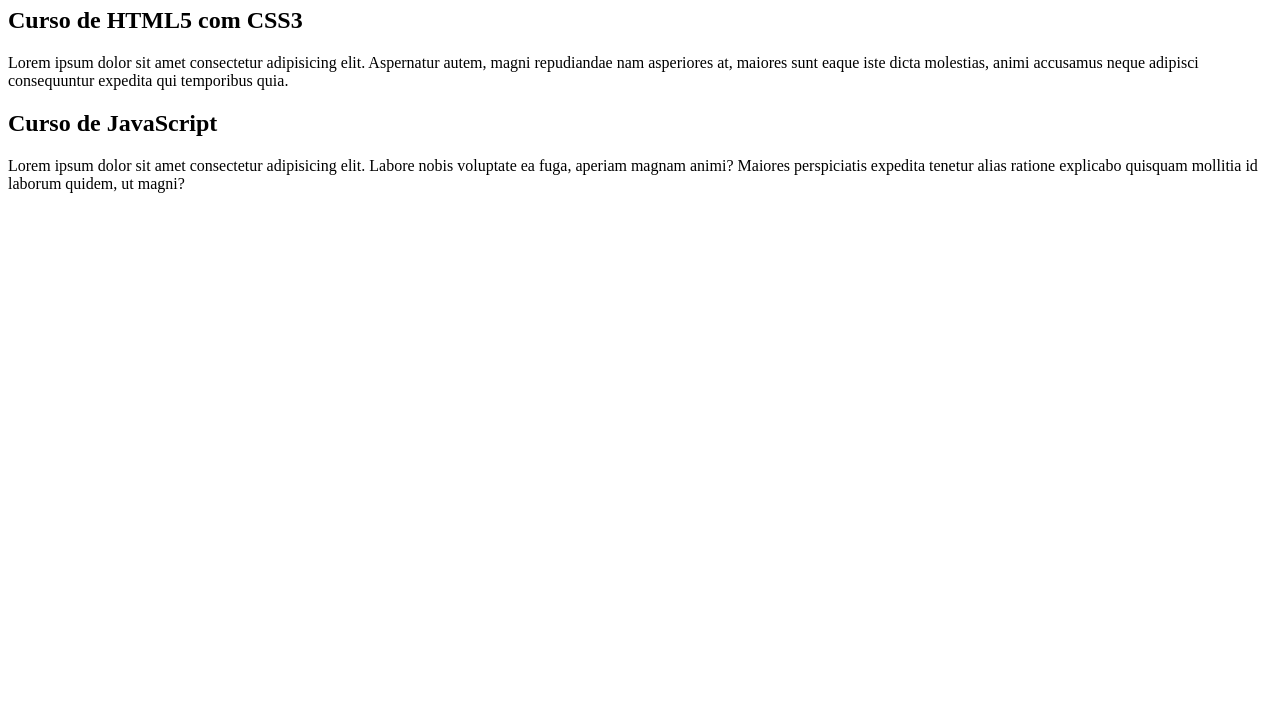
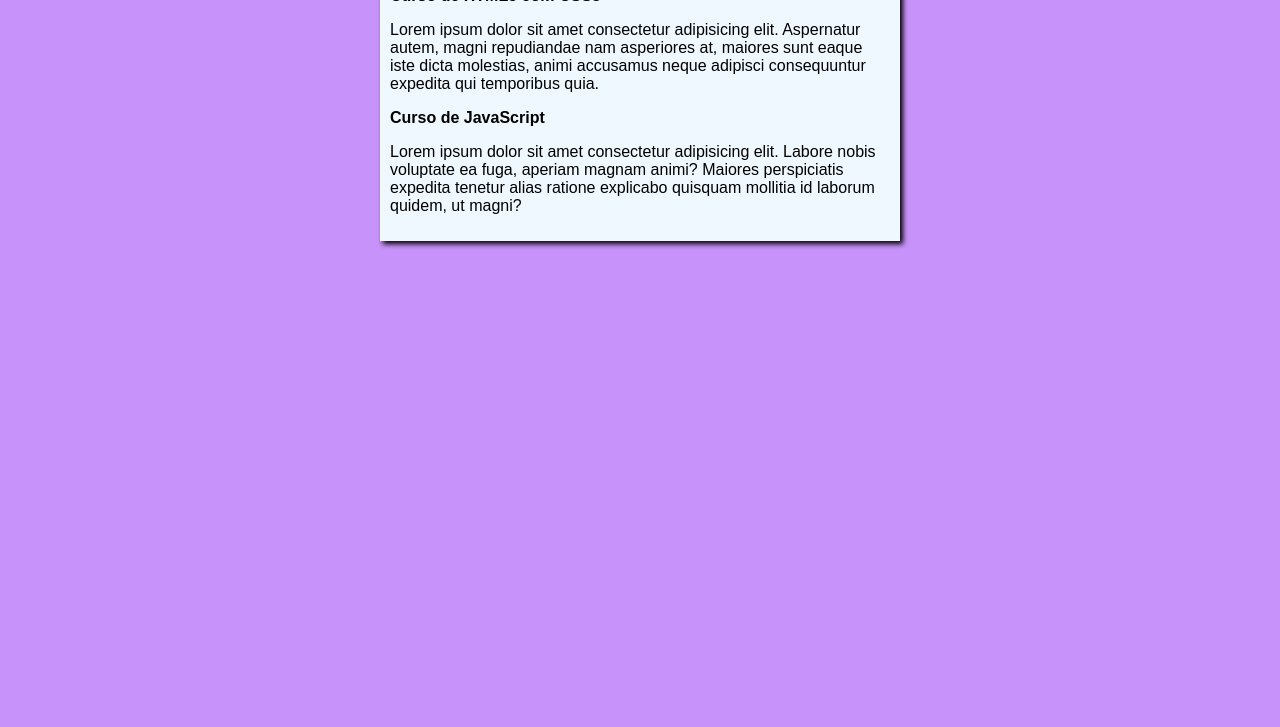
Before and after one commit to dornellesfr/site-project, a plain HTML site: page index.html in a window 1280 px wide. Shown: the part 73-800 px from the top of the page. Drawn offline with Linux system fonts and the light colour scheme.

Commit message:
Revert "Revert "Merge branch 'design'""
This reverts commit 16a95405a4cf97aa6420c845fae8f0d74a062ec1.

```diff
--- /dev/null
+++ b/estilos/style.css
@@ -0,0 +1,16 @@
+* {
+    font-family: Arial, Helvetica, sans-serif;
+    font-size: 16px;
+}
+
+body {
+    background-color: rgba(143, 35, 243, 0.493);
+}
+
+main {
+    background-color: aliceblue;
+    width: 500px;
+    margin: auto;
+    padding: 10px;
+    box-shadow: 3px 3px 5px black;
+}
--- a/index.html
+++ b/index.html
@@ -4,7 +4,8 @@
     <meta charset="UTF-8">
     <meta http-equiv="X-UA-Compatible" content="IE=edge">
     <meta name="viewport" content="width=device-width, initial-scale=1.0">
-    <title>Site CursoVideo</title>
+    <title>Curso em Vídeo</title>
+    <link rel="stylesheet" href="estilos/style.css">
 </head>
 <body>
     <main>
```
